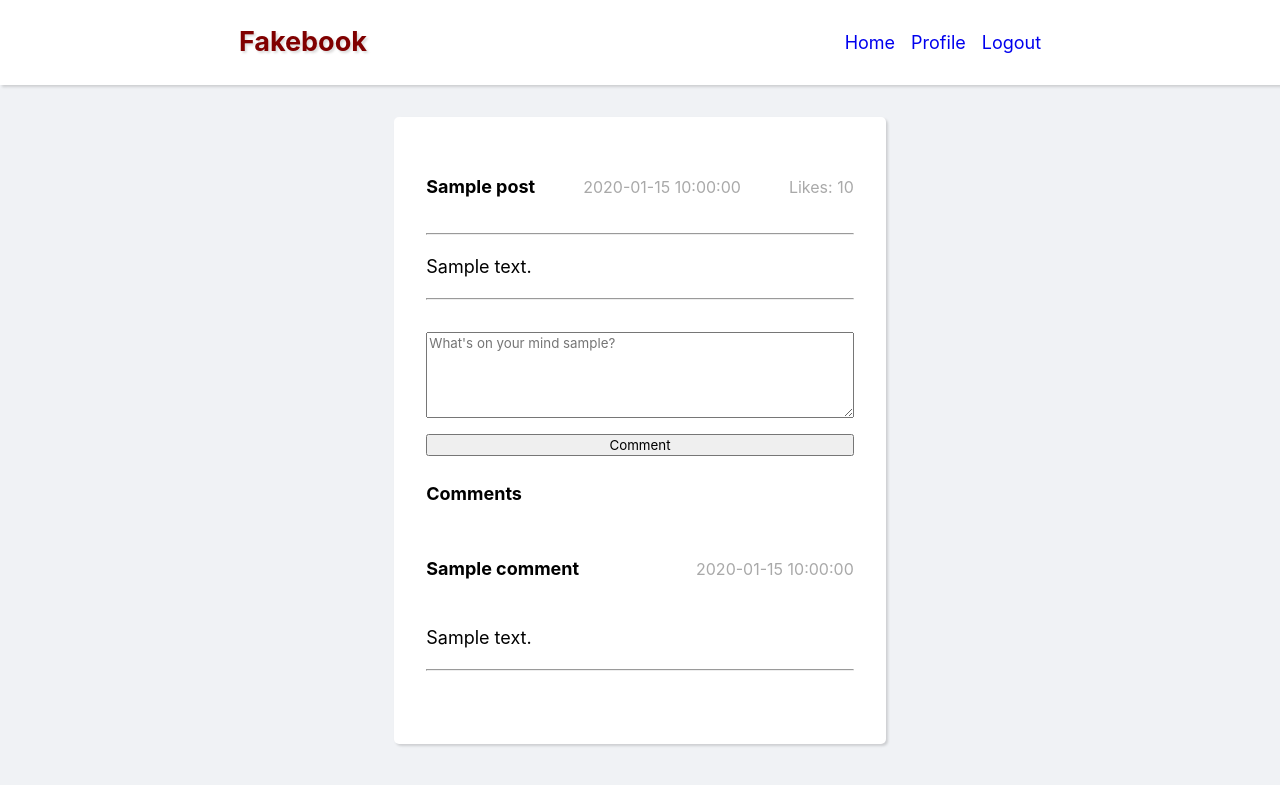
After one commit to the-brain711/Fakebook, a Flask app: template src/Fakebook/templates/post.html in a window 1280 px wide. The commit adds this page. Shown: the top 785 px of the page. Run offline with Flask 3, Linux system fonts and the light colour scheme; the template is opened without the code that fills it: most values are stand-ins (such as "Sample title", 1, 10 or a date in 2020).

Commit message:
Can view comments on posts

```diff
--- a/src/Fakebook/models/user.py
+++ b/src/Fakebook/models/user.py
@@ -80,6 +80,7 @@ class User(Person):
     def like_post(self, post_id: int):
         db = self.db
         cursor = self.cursor
+
         cursor.execute(
             "UPDATE posts_tb INNER JOIN liked_posts_tb ON posts_tb.post_id = liked_posts_tb.liked_post_id SET posts_tb.likes = posts_tb.likes + 1, liked_posts_tb.liked_status = 1 WHERE posts_tb.post_id = %s AND posts_tb.user_id = %s AND liked_posts_tb.liked_status = 0",
             (
@@ -87,7 +88,6 @@ class User(Person):
                 self.user_id,
             ),
         )
-
         db.connection.commit()
         db.connection.close()
 
--- a/src/Fakebook/static/style.css
+++ b/src/Fakebook/static/style.css
@@ -180,20 +180,50 @@ nav h1 {
     row-gap: 5rem;
 }
 
-.timeline .post {
+.box {
     background-color: white;
     border-radius: 5px;
     box-shadow: rgba(0, 0, 0, 0.15) 1.95px 1.95px 2.6px;
     padding: 2rem;
 }
 
-.timeline .post .top {
+.box-details {
     display: flex;
     align-items: center;
     column-gap: 3rem;
 }
 
-.timeline .post .top label{
+.box-details label {
     font-size: medium;
     color: darkgrey;
 }
+
+.box-buttons {
+    display: flex;
+    flex-direction: row;
+    justify-content: space-evenly;
+}
+
+.box-comment {
+    display: flex;
+    flex-direction: column;
+    row-gap: 1rem;
+    margin-top: 2rem;
+}
+
+.comment-area {
+    display: flex;
+    flex-direction: column;
+    margin-bottom: 2rem;
+}
+
+.comment-details {
+    display: flex;
+    align-items: center;
+    justify-content: space-between;
+}
+
+.comment-details label {
+    font-size: medium;
+    color: darkgrey;
+}
--- /dev/null
+++ b/src/Fakebook/templates/post.html
@@ -0,0 +1,45 @@
+{% extends 'layout.html' %}
+
+{% block title %}Fakebook - Post{% endblock %}
+
+{% block content %}
+{% if msg %}
+<h3> {{ msg }}</h3>
+{% endif %}
+
+<div class="box">
+    <div class="box-details">
+        <h4>{{ post['creator_name'] }}</h4>
+        <label>{{ post['creation_date'] }}</label>
+        <label>Likes: {{ post['likes'] }}</label>
+    </div>
+    <hr class="solid">
+    <p>{{ post['description'] }}</p>
+    <hr class="solid">
+
+    <form class="box-comment" action="" method="post" autocomplete="on">
+        <textarea rows="5" name="comment-textbox" id="comment-textbox" placeholder="What's on your mind {{ username }}?"
+            maxlength="500" required></textarea>
+        <input type="submit" name="comment-submit" id="comment-submit" value="Comment" />
+    </form>
+
+    <div class="comment-area">
+        <h4>Comments</h4>
+        {% if post['comments'] %}
+        {% for comment in post['comments'] %}
+        <div class="comment">
+            <div class="comment-details">
+                <h4>{{ comment['commenter_name'] }}</h4>
+                <label>{{ comment['creation_date'] }}</label>
+            </div>
+            <p>{{ comment['text'] }}</p>
+            <hr class="solid">
+        </div>
+        {% endfor %}
+        {% else %}
+        <h4>No Comments...</h4>
+        {% endif %}
+    </div>
+</div>
+
+{% endblock %}
```
Also changed, not shown: src/Fakebook/models/comment.py (+8 -3 lines), src/Fakebook/models/post.py (+51 -1 lines), src/Fakebook/models/timeline.py (+8 -12 lines), src/Fakebook/templates/home.html (+10 -5 lines), src/Fakebook/views.py (+34 -6 lines).
